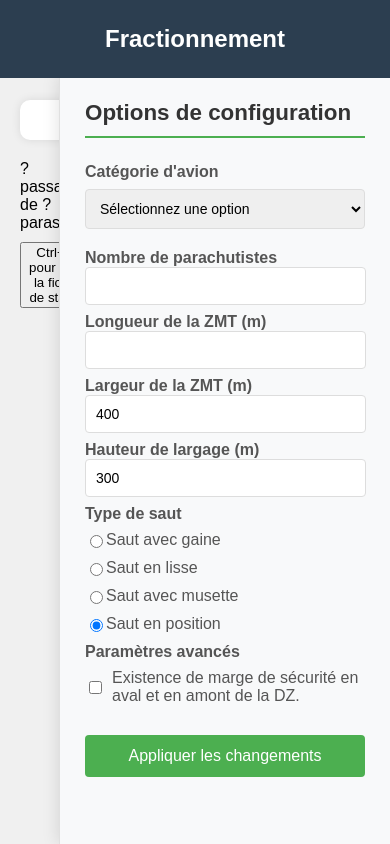
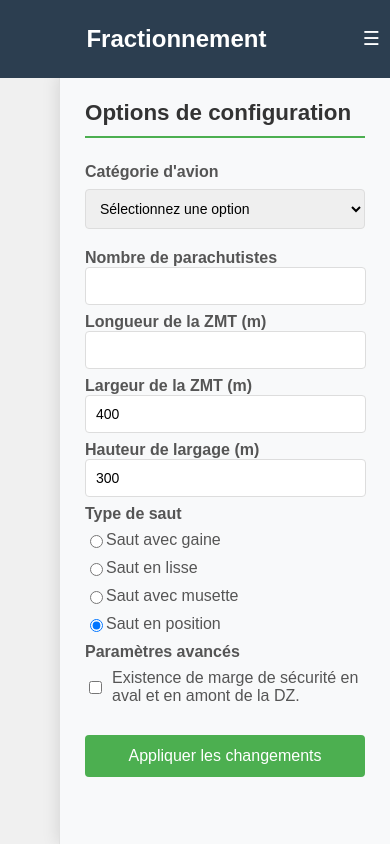
Before and after one commit to PRGMisMath/prgmismath.github.io, a plain HTML site: page Plane/main.html in a window 390 px wide. Drawn offline with Linux system fonts and the light colour scheme.

Commit message:
Added adaptability for phones

```diff
--- a/Plane/main.html
+++ b/Plane/main.html
@@ -27,6 +27,20 @@
             top: 0;
             left: 0;
             z-index: 1000;
+            display: flex;
+            justify-content: space-between;
+        }
+        .center-el {
+            display: flex;
+            justify-content: center;
+            width: -webkit-fill-available;
+        }
+        #toggle-button {
+            border: 0;
+            background-color: inherit;
+            color: white;
+            padding: 10px;
+            font-size: larger;
         }
         .print {
             display: none;
@@ -36,7 +50,14 @@
             border-left: gray 5px solid;
             margin-top: 5px;
         }
-
+        .tow-right {
+            margin-right: 280px;
+        }
+        @media (max-width: 800px) {
+            .tow-right {
+                margin-right: 0;
+            }
+        }
         @media print {
             @page {
                 size: A4;
@@ -134,9 +155,12 @@
 </head>
 <body>
 
-    <div class="no-print">
+    <div class="no-print tow-right" id="main">
     <header>
-        <h2>Fractionnement</h2>
+        <div class="center-el">
+            <h2>Fractionnement</h2>
+        </div>
+        <button id="toggle-button" onclick="togglePanel()">☰</button>
     </header>
 
     <div class="options-panel">
@@ -198,5 +222,24 @@
     <div class="print">
 
     </div>
+
+    <script>
+        var isToggled = true;
+        var options_panel = document.querySelector("div.options-panel");
+        var div_cont = document.querySelector("div.no-print#main")
+
+        function togglePanel() {
+            if (isToggled) {
+                options_panel.style = "display:none;";
+                div_cont.classList.remove('tow-right');
+                isToggled = false;
+            }
+            else {
+                options_panel.style = "";
+                div_cont.classList.add('tow-right');
+                isToggled = true;
+            }
+        }
+    </script>
 </body>
 </html>
--- a/Plane/plane.css
+++ b/Plane/plane.css
@@ -1,8 +1,7 @@
 
 .plane-container {
-    margin-right: 280px;
     max-width: 400px;
-    max-height: calc(100vh - 190px);
+    max-height: calc(100vh - 210px);
     overflow-y: auto;
     background-color: #fff;
     border-radius: 10px;
@@ -48,7 +47,6 @@
 }
 
 .legend {
-    margin-right: 280px;
     margin-top: 20px;
     display: flex;
     justify-content: center;
```
